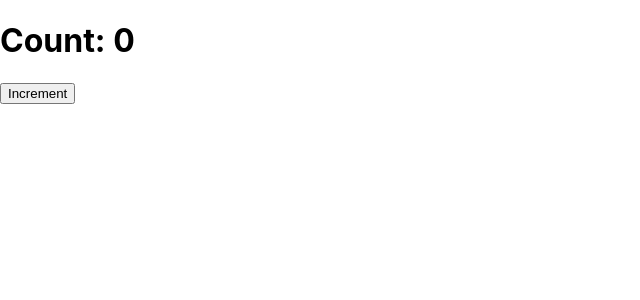
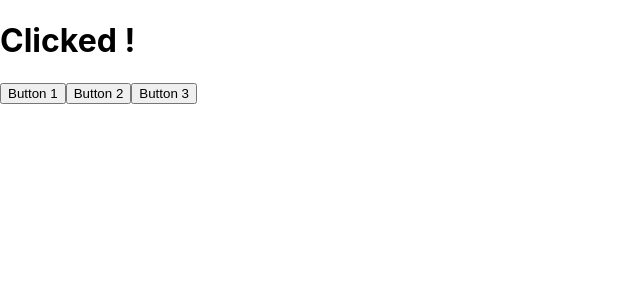
Before and after one commit to ToniPons97/events-app, a React (Create React App) app: page / in a window 1280 px wide. Shown: the top 300 px of the page, without its empty margins (0-640 px from the left). Built offline with nearby package versions, Linux system fonts and the light colour scheme.

Commit message:
First commit.

```diff
--- a/src/App.js
+++ b/src/App.js
@@ -1,8 +1,8 @@
 import './App.css';
-import { ClickCounter } from './components/ClickCounter';
+import { ClickTracker } from './components/ClickTracker';
 
 function App() {
-  return <ClickCounter />;
+  return <ClickTracker />;
 }
 
 export default App;
--- /dev/null
+++ b/src/components/ClickTracker.js
@@ -0,0 +1,23 @@
+import React from "react";
+
+export class ClickTracker extends React.Component {
+
+    state = {
+        lastClickedBtn: undefined
+    };
+
+    lastClickedButton = (event) => {
+        this.setState({lastClickedBtn: event.target.innerText});
+    }
+
+    render() {
+        return (
+            <div>
+                <h1>Clicked {this.state.lastClickedBtn}!</h1>
+                <button onClick={this.lastClickedButton}>Button 1</button>
+                <button onClick={this.lastClickedButton}>Button 2</button>
+                <button onClick={this.lastClickedButton}>Button 3</button>
+            </div>
+        );
+    }
+}
```
